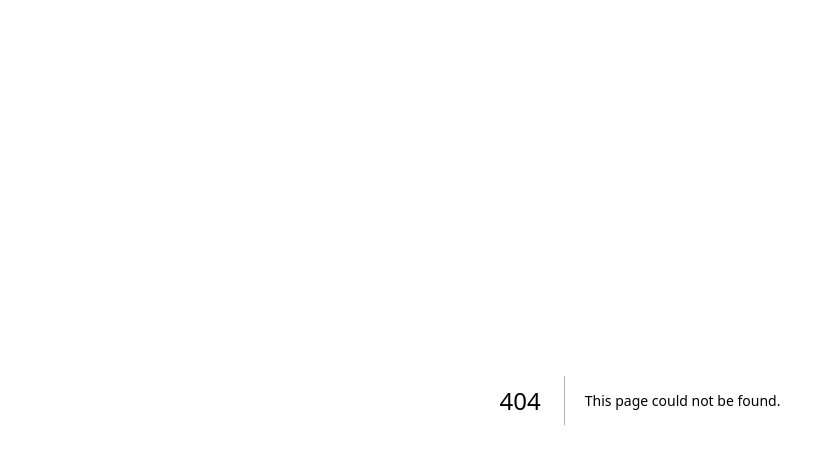
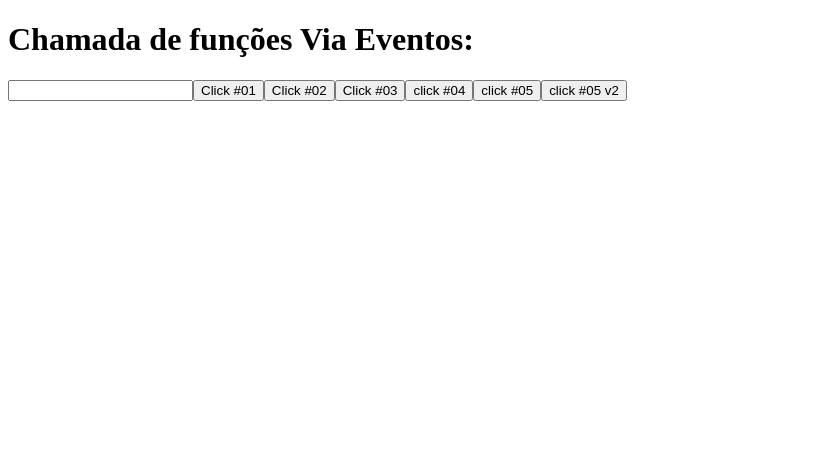
Before and after one commit to andreluiskunert/Next.js_e_React_Curso_Completo-_Aprenda_com_Projetos, a Next.js app in the folder 01_RevisaoReact/exercicios/: page /basicos/botao in a window 1280 px wide. Before the commit this address had no page. Shown: the top 464 px of the page, without its empty margins (0-835 px from the left). Built offline with nearby package versions, Linux system fonts and the light colour scheme.

Commit message:
Codando em Next/React.js

```diff
--- /dev/null
+++ b/01_RevisaoReact/exercicios/pages/basicos/botao.jsx
@@ -0,0 +1,28 @@
+function acao1(){
+    console.log("acao1")
+}
+export default function botao(){
+    function acao2(){
+        console.log("acao2")
+    }
+    function acao5(e){
+        console.log(e)
+    }
+    return (
+        <>
+        <h1> Chamada de funções Via Eventos:  </h1>
+        <input type="text" onChange={e => console.log(e.target.value)}/>
+         <button onClick={acao1}> Click #01</button>
+        <button onClick={acao2}> Click #02</button>
+        <button onClick={function(){
+            console.log("acao3")
+        }}> Click #03</button>
+        <button onClick={()=> console.log("acao4")}>click #04</button>
+       <button onClick={acao5}>click #05</button>
+        <button onClick={e => acao5(e.altKey)}>click #05 v2</button>
+
+
+
+        </>
+    )
+}
```
